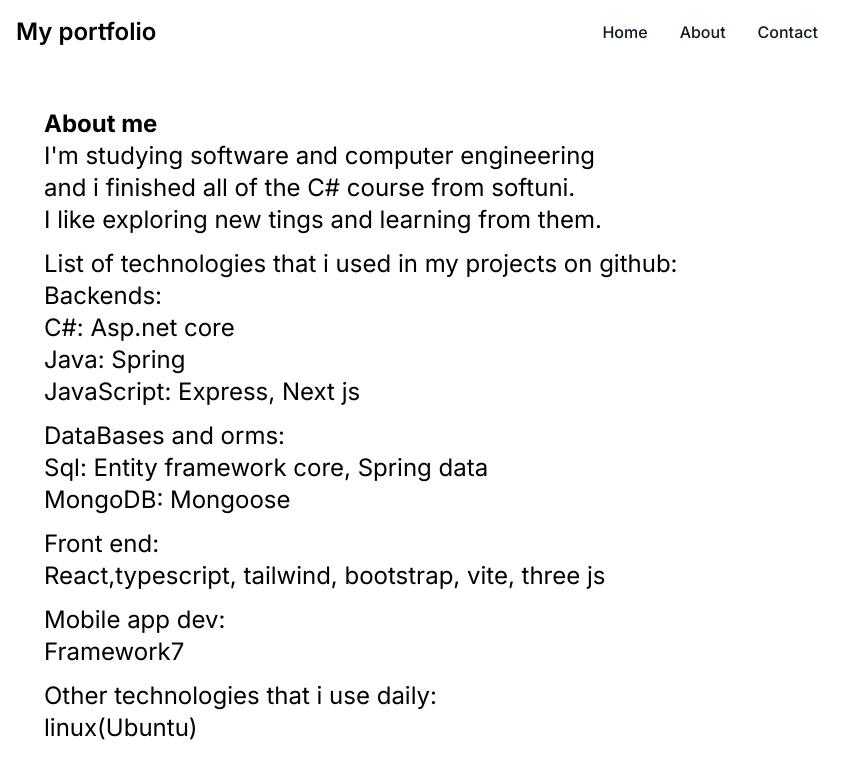
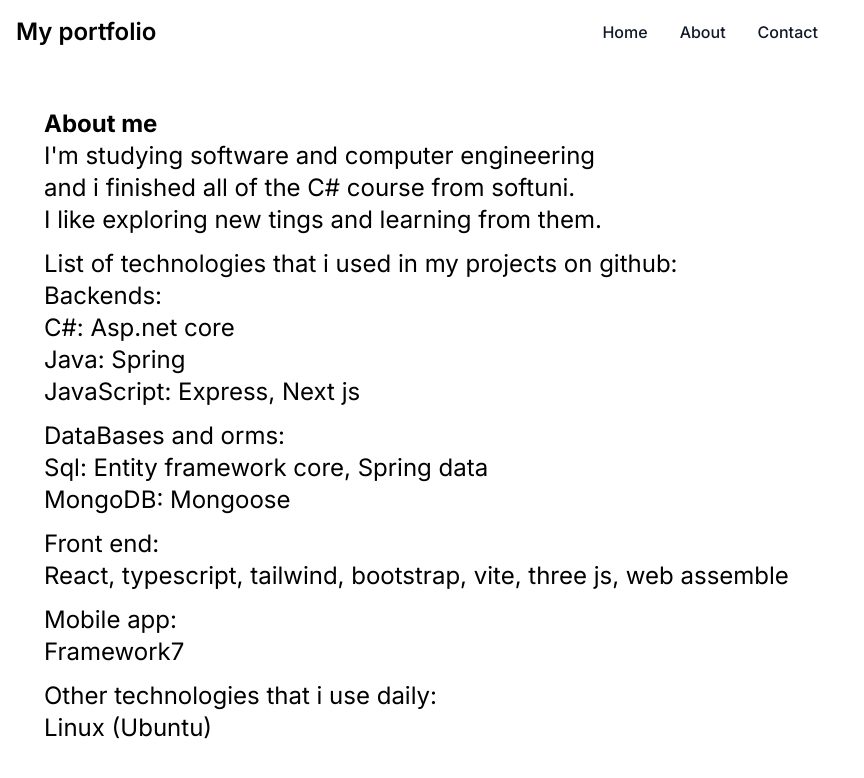
Before and after one commit to Gogo200202/next-portfolio, a Next.js app: page /About in a window 1280 px wide. Shown: the top 778 px of the page, without its empty margins (0-864 px from the left). Built offline with nearby package versions, Linux system fonts and the light colour scheme; no server answers.

Commit message:
fix about page word braking

```diff
--- a/app/About/page.tsx
+++ b/app/About/page.tsx
@@ -1,8 +1,8 @@
 import ThreeScene from "../components/ThreeScene";
 export default function About() {
   return (
-    <div className="     grid  md:flex justify-between p-11 ">
-      <div className=" text-2xl animate-fade">
+    <div className="       md:flex justify-between p-11 ">
+      <div className="  text-2xl animate-fade">
         <p className=" font-bold">About me</p>
         <p>I&apos;m studying software and computer engineering</p>
         <p>and i finished all of the C# course from softuni.</p>
@@ -22,15 +22,18 @@
           </div>
           <div className=" my-3">
             <p>Front end:</p>
-            <p>React,typescript, tailwind, bootstrap, vite, three js</p>
+            <p>
+              React, typescript, tailwind, bootstrap, vite, three js, web
+              assemble
+            </p>
           </div>
           <div className=" my-3">
-            <p>Mobile app dev:</p>
+            <p>Mobile app:</p>
             <p>Framework7</p>
           </div>
           <div className=" my-3">
             <p>Other technologies that i use daily:</p>
-            <p>linux(Ubuntu)</p>
+            <p>Linux (Ubuntu)</p>
           </div>
         </div>
       </div>
--- a/app/components/Cards.tsx
+++ b/app/components/Cards.tsx
@@ -4,8 +4,9 @@
 import aspProject from "../img/mvc.png";
 import mp3 from "../img/mp3.png";
 import React, { useEffect, useState, useRef } from "react";
-let flag: boolean = true;
+
 export default function Cards() {
+  let flag: boolean = true;
   const [isVisible, setIsVisible] = useState(false);
   const targetRef = useRef(null);
 
@@ -35,6 +36,8 @@
       }
     };
   }, []);
+
+  //  console.log(isVisible);
 
   return (
     <div ref={targetRef}>
```
